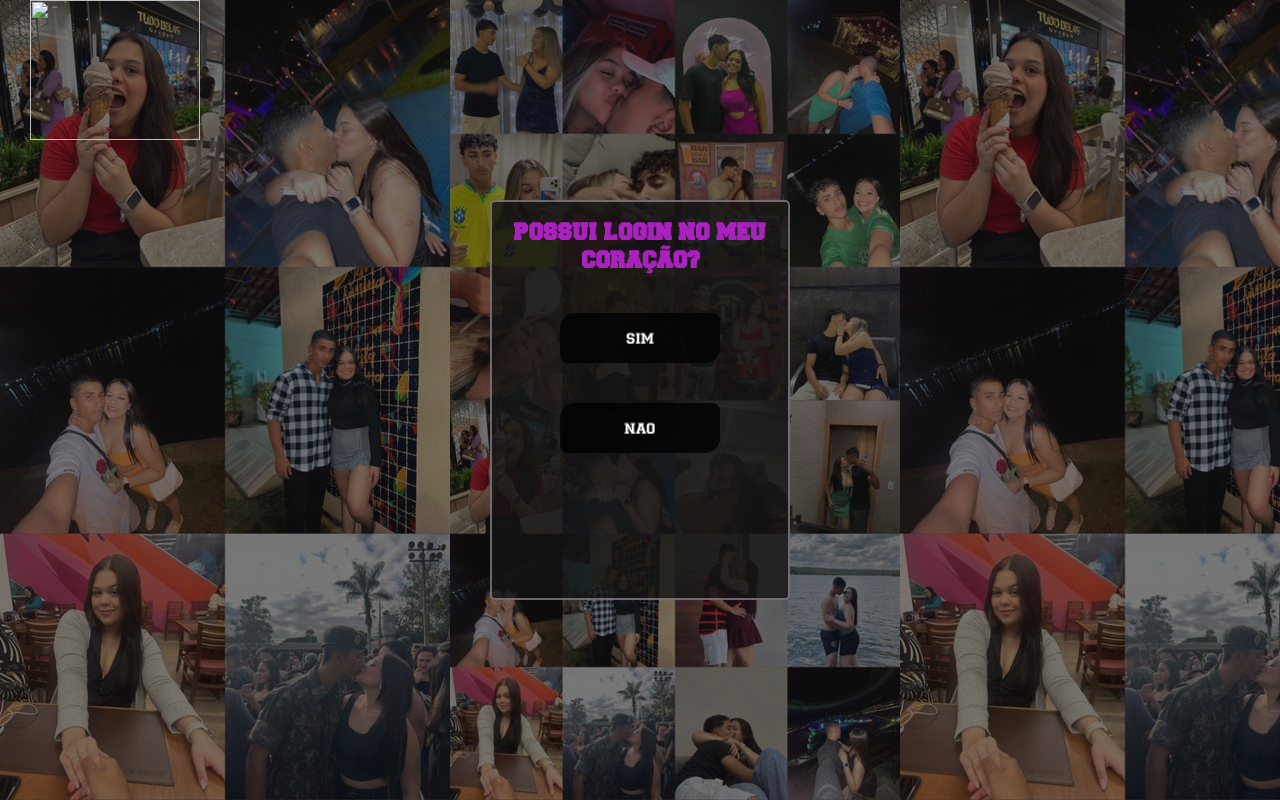
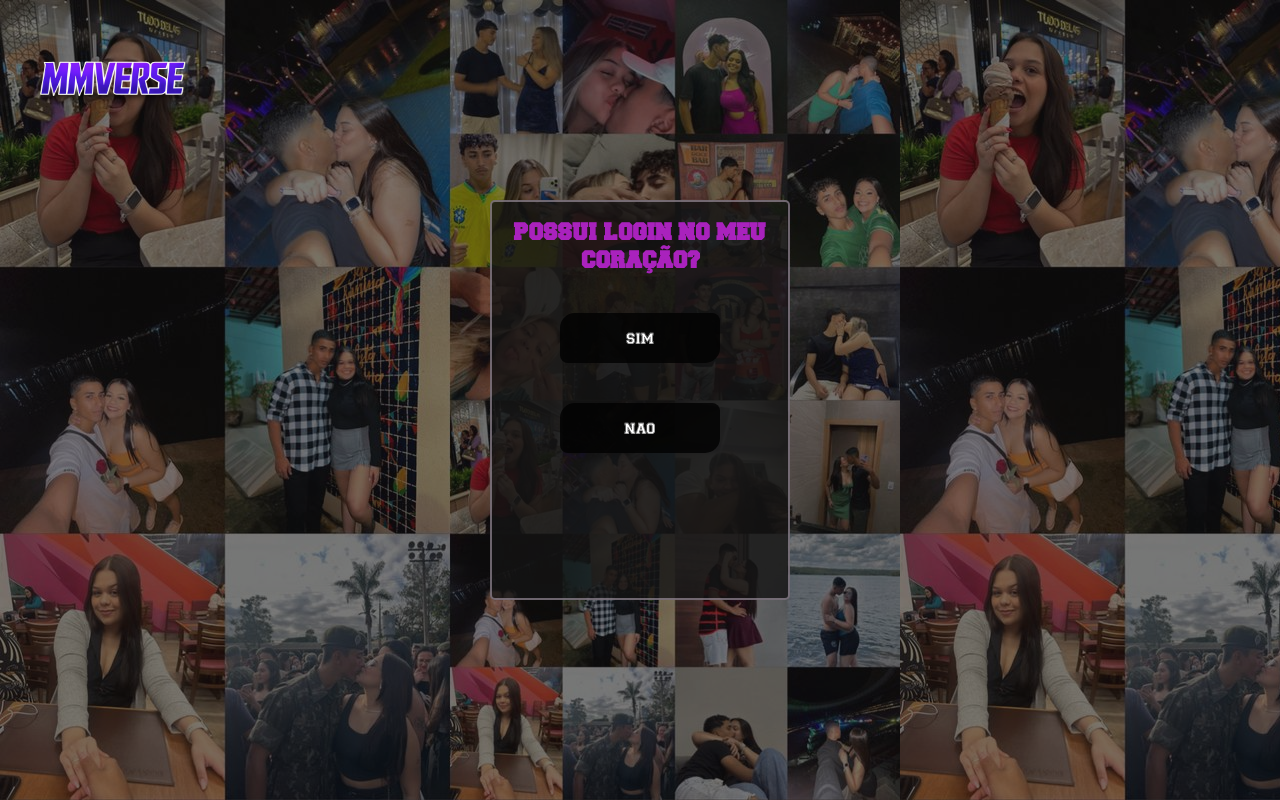
Before and after one commit to vitor2120/teste5, a plain HTML site: page index.html in a window 1280 px wide. Drawn offline with Linux system fonts and the light colour scheme.

Commit message:
Update index.html

```diff
--- a/index.html
+++ b/index.html
@@ -38,7 +38,7 @@
           </div>
 
         <h1 class="sim">TEM CERTEZA?!</h1>
-        <img src=".img/MMverse03.png" alt="" class="logoMM">
+        <img src="./img/MMverse03.png" alt="" class="logoMM">
 
         <div class="inputs" style="display: none;">
 
```
